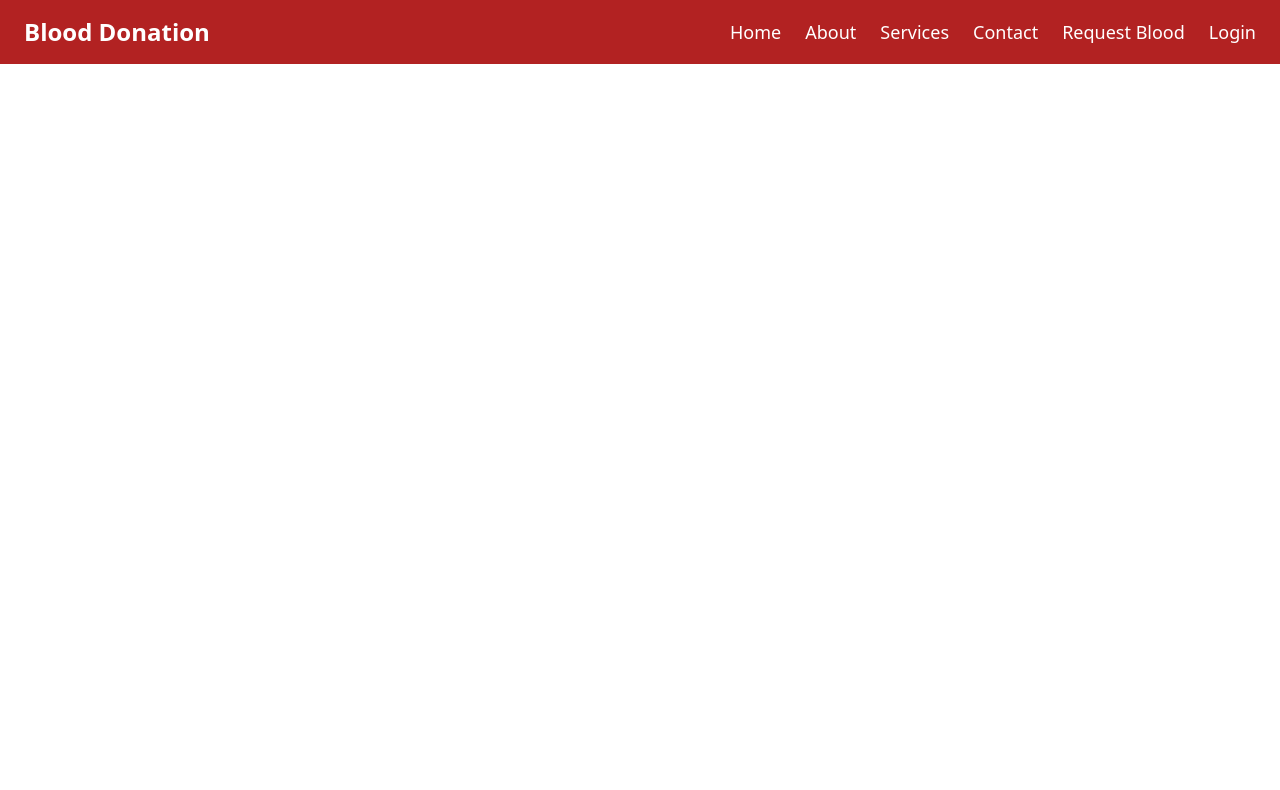
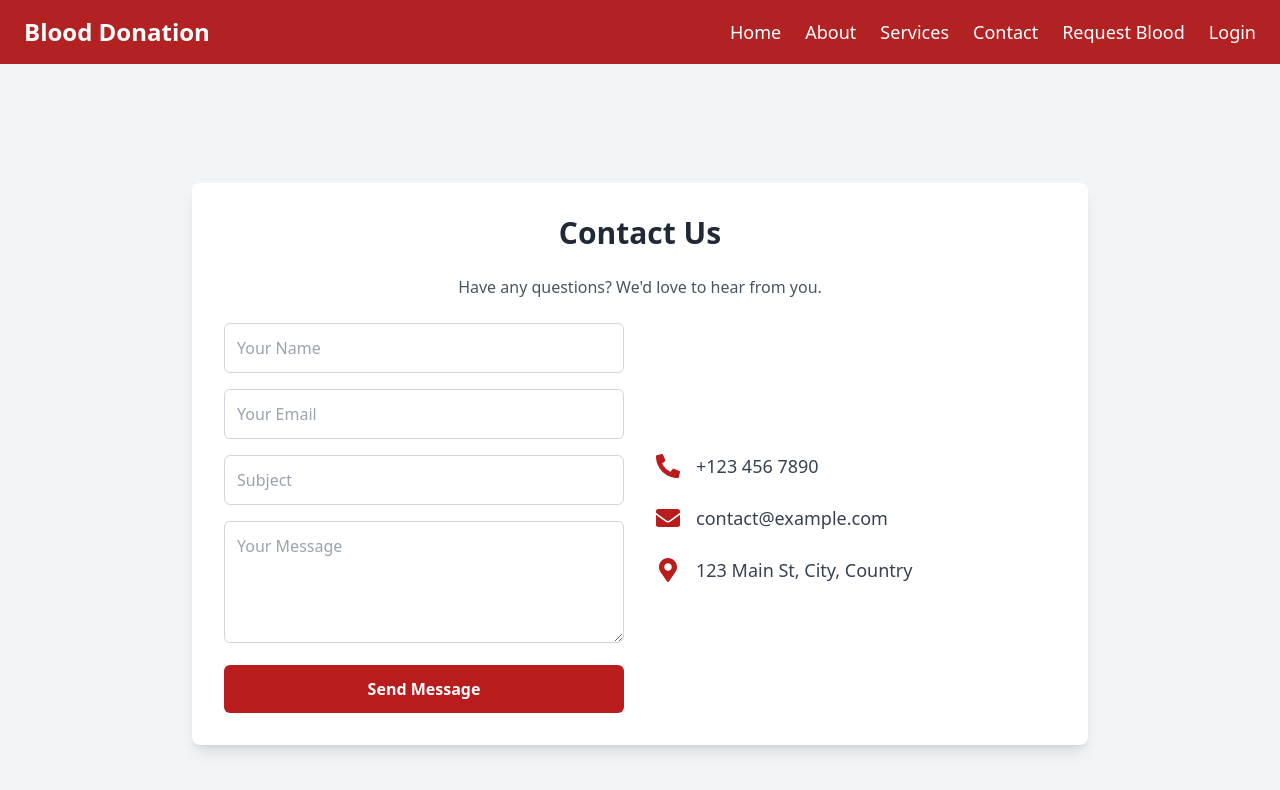
Before and after one commit to mupashirbare/Blood-donation-management, a React (Vite) app in the folder frontend/: page /contact in a window 1280 px wide. Shown: the top 790 px of the page. Built offline with nearby package versions, Linux system fonts and the light colour scheme.

Commit message:
i was added the contact pages.

```diff
--- a/frontend/src/App.jsx
+++ b/frontend/src/App.jsx
@@ -5,6 +5,7 @@ import Home from "./pages/Home";
 import Register from "./pages/Register";
 import BloodRequest from "./pages/BloodRequest";
 import Navbar from "./components/Navbar";
+import ContactPage from "./pages/ContactPage";
 
 const App = () => {
   return (
@@ -13,7 +14,7 @@ const App = () => {
       <Routes>
         <Route path="/" element={<Home/>} />
         <Route path="/RequestBlood" element={<BloodRequest/>} />
-
+        <Route path="contact" element={<ContactPage/>} />
         <Route path="/login" element={<Login/>} />
         <Route path="/register" element={<Register/>} />
       </Routes>
--- a/frontend/src/components/Navbar.jsx
+++ b/frontend/src/components/Navbar.jsx
@@ -50,7 +50,7 @@ const Navbar = () => {
           </li>
           <li>
             <a
-              href="#contact"
+              href="contact"
               className="block py-2 md:py-0 md:inline-block text-lg hover:text-[#F8F9FA]"
             >
               Contact
--- /dev/null
+++ b/frontend/src/pages/ContactPage.jsx
@@ -0,0 +1,101 @@
+import { useState } from "react";
+import { FaPhoneAlt, FaEnvelope, FaMapMarkerAlt } from "react-icons/fa";
+import axios from "axios";
+
+const ContactPage = () => {
+  const [formData, setFormData] = useState({
+    name: "",
+    email: "",
+    subject: "",
+    message: "",
+  });
+
+  const handleChange = (e) =>
+    setFormData({ ...formData, [e.target.name]: e.target.value });
+
+  const handleSubmit = async (e) => {
+    e.preventDefault();
+    try {
+      await axios.post("http://localhost:5000/api/contact", formData);
+      alert("Message sent successfully!");
+    } catch (error) {
+      alert("Error sending message");
+    }
+  };
+
+  return (
+    <div className="flex flex-col items-center justify-center min-h-screen bg-gray-100 p-4">
+      {/* Contact Card */}
+      <div className="w-full max-w-4xl bg-white shadow-lg rounded-lg p-8">
+        <h2 className="text-3xl font-semibold text-gray-800 text-center mb-6">
+          Contact Us
+        </h2>
+        <p className="text-center text-gray-600 mb-6">
+          Have any questions? We'd love to hear from you.
+        </p>
+
+        <div className="grid md:grid-cols-2 gap-8">
+          {/* Contact Form */}
+          <form onSubmit={handleSubmit} className="space-y-4">
+            <input
+              type="text"
+              name="name"
+              placeholder="Your Name"
+              onChange={handleChange}
+              required
+              className="w-full p-3 border border-gray-300 rounded-md focus:ring-2 focus:ring-red-600"
+            />
+            <input
+              type="email"
+              name="email"
+              placeholder="Your Email"
+              onChange={handleChange}
+              required
+              className="w-full p-3 border border-gray-300 rounded-md focus:ring-2 focus:ring-red-600"
+            />
+            <input
+              type="text"
+              name="subject"
+              placeholder="Subject"
+              onChange={handleChange}
+              required
+              className="w-full p-3 border border-gray-300 rounded-md focus:ring-2 focus:ring-red-600"
+            />
+            <textarea
+              name="message"
+              rows="4"
+              placeholder="Your Message"
+              onChange={handleChange}
+              required
+              className="w-full p-3 border border-gray-300 rounded-md focus:ring-2 focus:ring-red-600"
+            ></textarea>
+            <button
+              type="submit"
+              className="w-full py-3 bg-red-700 text-white font-bold rounded-md hover:bg-red-800 transition duration-300"
+            >
+              Send Message
+            </button>
+          </form>
+
+          {/* Contact Info */}
+          <div className="flex flex-col justify-center space-y-6">
+            <div className="flex items-center space-x-4">
+              <FaPhoneAlt className="text-red-700 text-2xl" />
+              <p className="text-gray-700 text-lg">+123 456 7890</p>
+            </div>
+            <div className="flex items-center space-x-4">
+              <FaEnvelope className="text-red-700 text-2xl" />
+              <p className="text-gray-700 text-lg">contact@example.com</p>
+            </div>
+            <div className="flex items-center space-x-4">
+              <FaMapMarkerAlt className="text-red-700 text-2xl" />
+              <p className="text-gray-700 text-lg">123 Main St, City, Country</p>
+            </div>
+          </div>
+        </div>
+      </div>
+    </div>
+  );
+};
+
+export default ContactPage;
```
